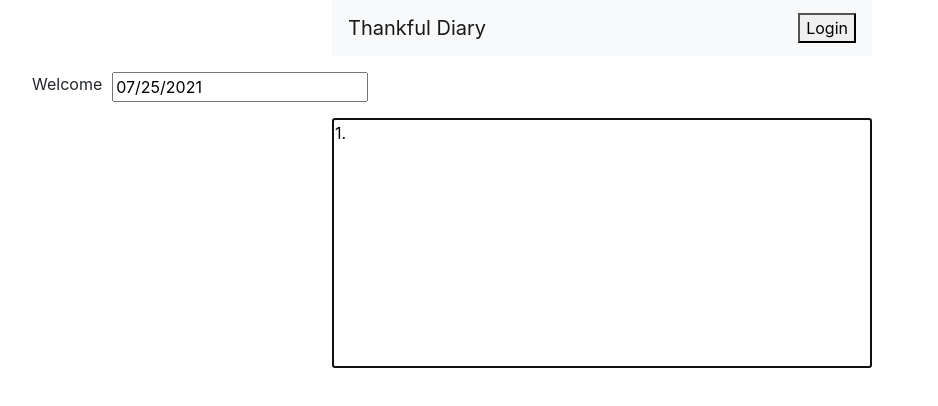
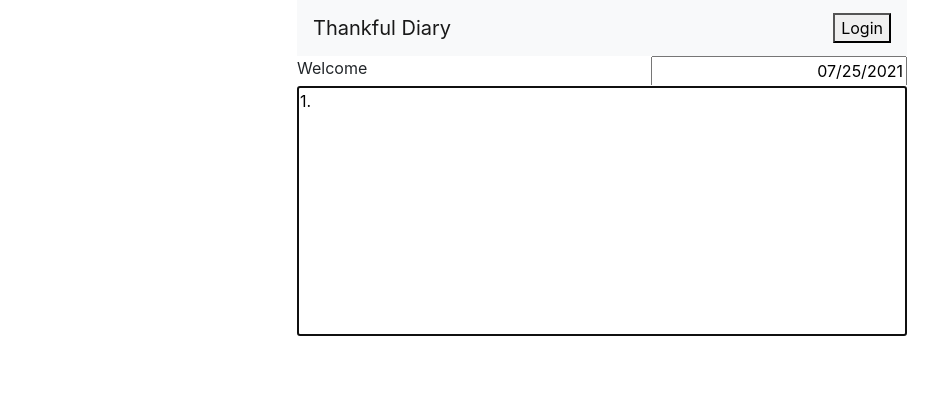
Before and after one commit to mohannaidu/gratitude, a React (Create React App) app: page / in a window 1280 px wide. Shown: the top 406 px of the page, without its empty margins (38-976 px from the left). Built offline with nearby package versions, Linux system fonts and the light colour scheme; no server answers; the database is empty.

Commit message:
fixed linecount

```diff
--- a/src/App.css
+++ b/src/App.css
@@ -2,12 +2,26 @@
     display: grid;
     gap: 1rem;
 }
+/*grid-gap: 10px;*/
+.outside{
+    /*background-color: blue;*/
+}
+.calendar{
+    display: flex;
+    justify-content: right;
+    align-items: flex-end;
+    /*background-color: red;*/
+}
 
-.sub-header{
+.subheader{
     display: grid;
-    grid-template-columns: 1fr 1fr;
-    grid-gap: 10px;
+    grid-template-columns: 50% 50%;
 }
-.one{
-    justify-self: start;
+
+.subheader > div{
+    align-items: end;
 }
+
+.react-datepicker__input-container > input{
+    text-align: right;
+}
--- a/src/App.tsx
+++ b/src/App.tsx
@@ -95,7 +95,7 @@ export default function App(){
     }
 
   return (
-      <div className="container">
+      <div className="container-fluid">
           <div className="row">
               <div className="col-md-6 offset-md-3">
                   <nav className="navbar navbar-expand-lg navbar-light bg-light">
@@ -114,13 +114,19 @@ export default function App(){
                   </nav>
               </div>
           </div>
-          <div className="row sub-header">
-              <div>
-                  Welcome {user.name}
+          <div className="row">
+              <div className="col-md-3 outside"></div>
+              <div className="col-md-6">
+                  <div className="row">
+                      <div className="col-md-6">
+                        Welcome {user.name}
+                      </div>
+                      <div className="col-md-6 calendar">
+                          <DatePicker selected={startDate} wrapperClassName="datePicker" onChange={(date) => setStartDate(date)} />
+                      </div>
+                  </div>
               </div>
-              <div  className="one">
-                  <DatePicker selected={startDate} wrapperClassName="datePicker" onChange={(date) => setStartDate(date)} />
-              </div>
+              <div className="col-md-3 outside"></div>
           </div>
 
           <div className="row">
--- a/src/ListEditor.tsx
+++ b/src/ListEditor.tsx
@@ -52,7 +52,7 @@ export class ListEditor extends Component<Props, State> {
     }
 
 
-    getCounter(str: String){
+    getTextAreaLineCounter(str: String){
         var ks = str.split(/\r?\n/);
         var lastLine = ks[ks.length-1].split(".");
         return +lastLine[0];
@@ -60,9 +60,9 @@ export class ListEditor extends Component<Props, State> {
 
     handleKeyDown(e: KeyboardEvent) {
         if (e.key ==="Enter") {
-
+            const lineCount = this.getTextAreaLineCounter(this.state.text);
             this.setState({
-                    counter : this.state.counter + 1
+                    counter : lineCount + 1
                 }
             )
             this.setState({
```
